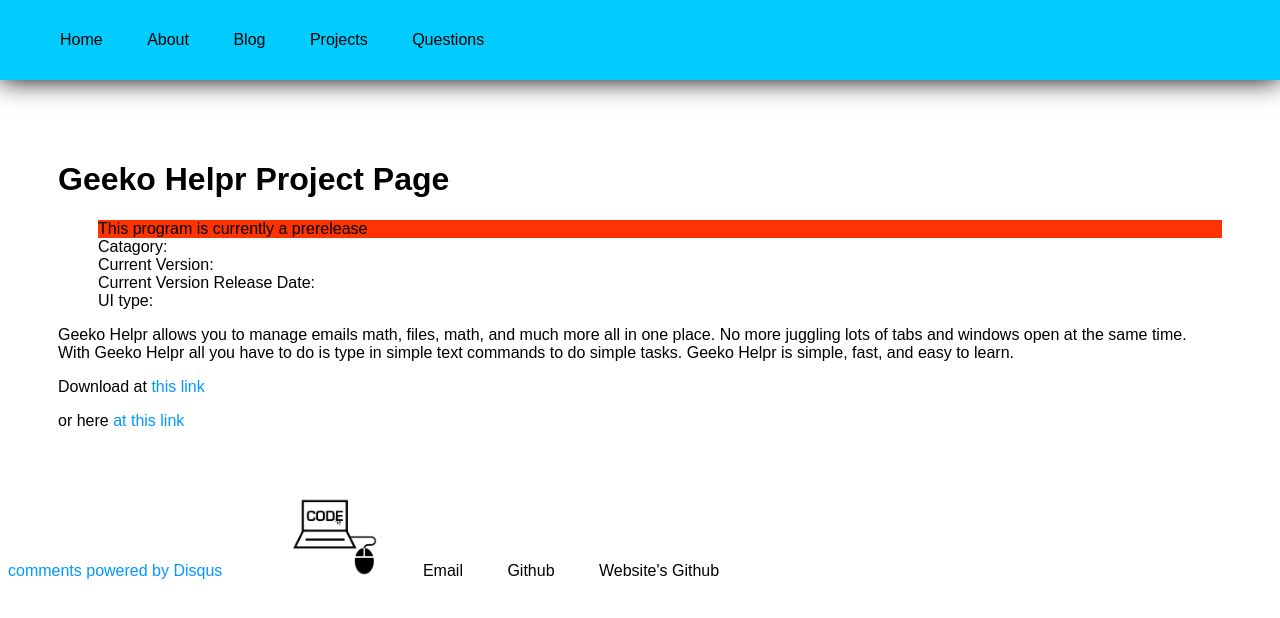
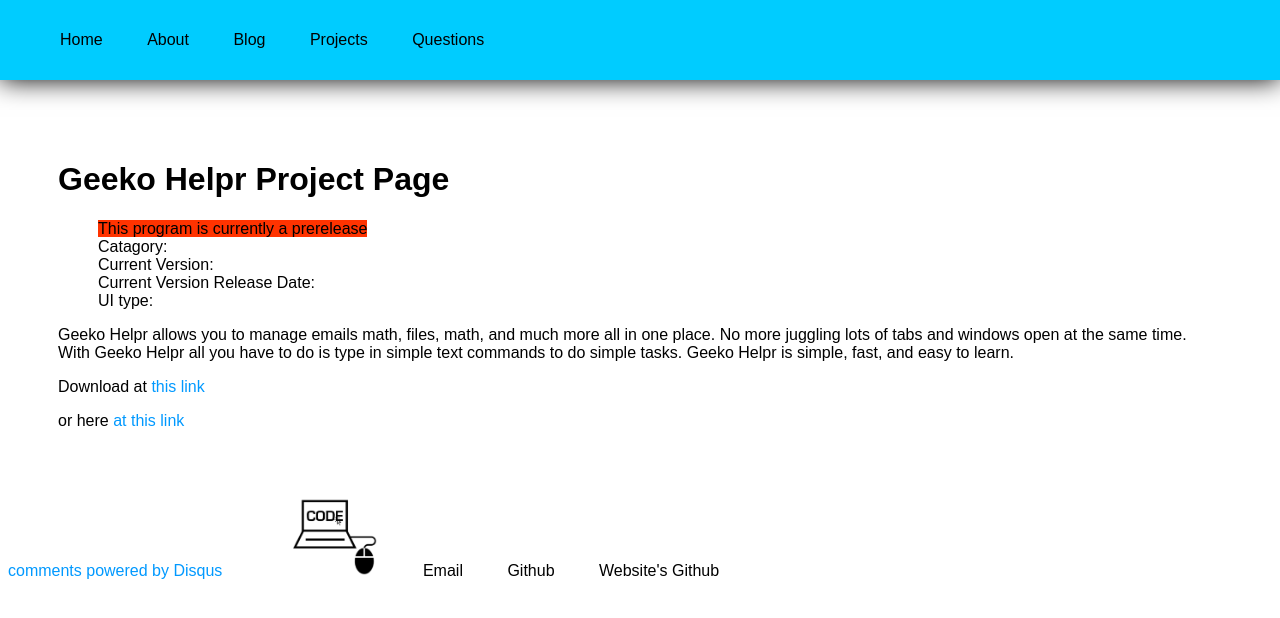
Before and after one commit to Geeko/geeko.github.io, a Jekyll site: the page built from projects/geekohelpr/index.html, in a window 1280 px wide. Shown: the top 618 px of the page. Built offline with Jekyll 4.4.1, drawn with Linux system fonts in a browser that asks for light colours; comment, search, counter and statistics services are not loaded.

Commit message:
Update project.html

```diff
--- a/_layouts/project.html
+++ b/_layouts/project.html
@@ -5,7 +5,7 @@ layout: default
 
 <ul class="specifications">
   {% if prerelease == True %}
-  <li class="alert">This program is currently a prerelease</li>
+  <li><span class="alert">This program is currently a prerelease</span></li>
   {% endif %}
  <li>Catagory: {{ catagory }}</li>
  <li>Current Version: {{ version }}</li>
```
